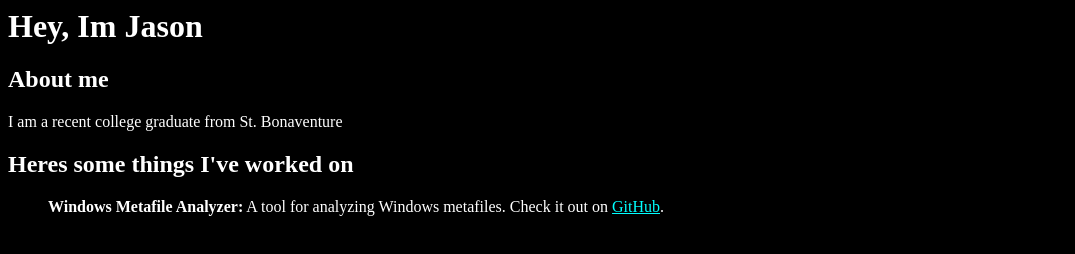
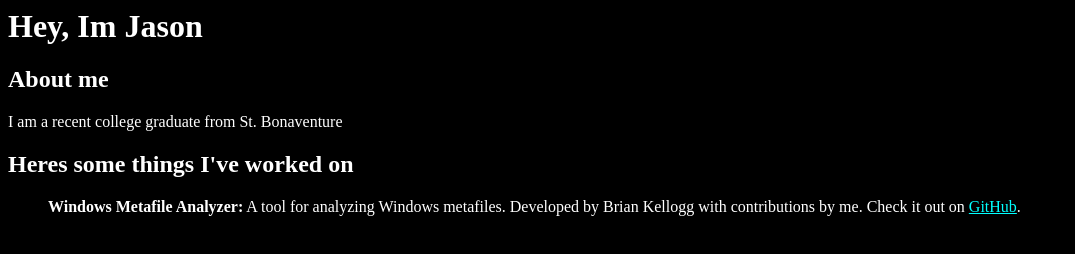
Before and after one commit to Jtl1e/mywebsite, a plain HTML site: page index.html in a window 1280 px wide. Shown: the whole page, without its empty margins (0-1075 px from the left). Drawn offline with Linux system fonts and the light colour scheme.

Commit message:
Update index.html

```diff
--- a/index.html
+++ b/index.html
@@ -15,7 +15,7 @@
         <p> I am a recent college graduate from St. Bonaventure</p>
         <h2> Heres some things I've worked on</h2>
         <ul>
-           <strong>Windows Metafile Analyzer:</strong> A tool for analyzing Windows metafiles. Check it out on <a href="https://github.com/theflakes/fmd" style="color: cyan;">GitHub</a>.
+           <strong>Windows Metafile Analyzer:</strong> A tool for analyzing Windows metafiles. Developed by Brian Kellogg with contributions by me. Check it out on <a href="https://github.com/theflakes/fmd" style="color: cyan;">GitHub</a>.
         </ul>
     </body>
 </html>
```
